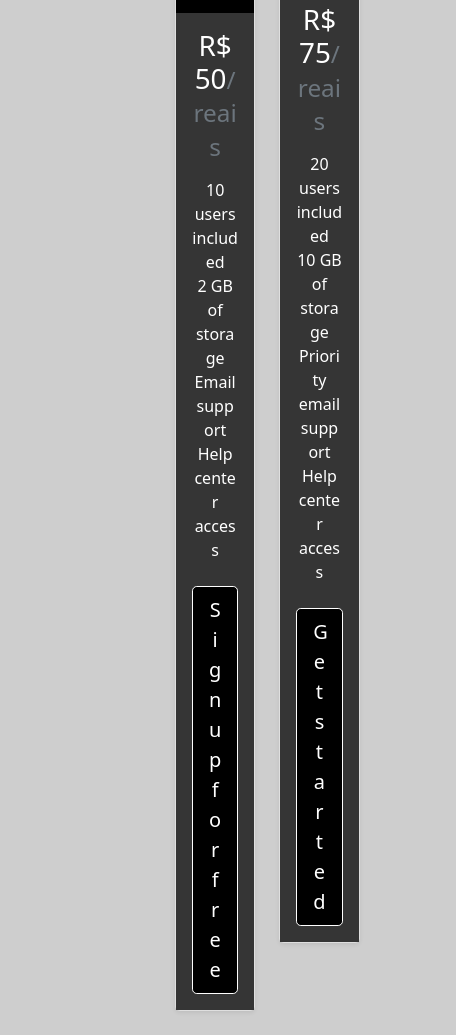
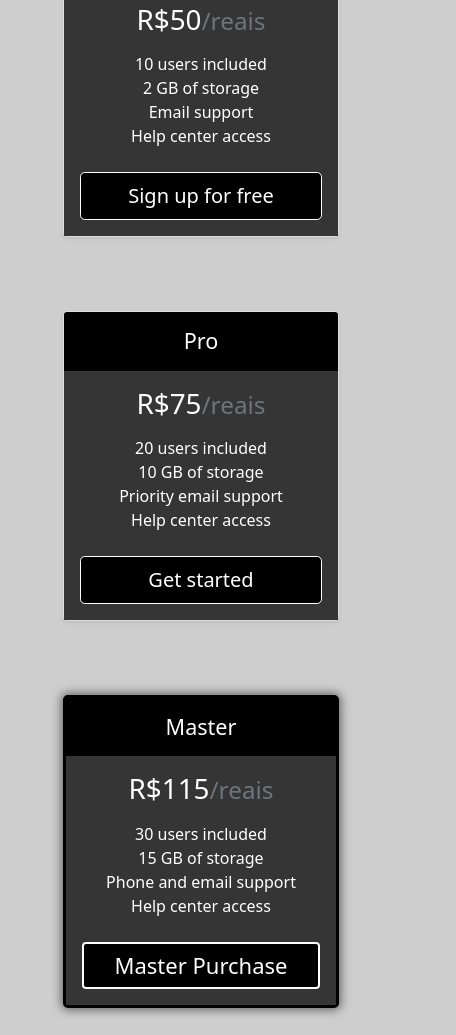
Before and after one commit to HaristonNuMacedo/ProjetoAcademia, a plain HTML site: page index.html in a window 390 px wide. Shown: the part 1397-2432 px from the top of the page, 456 px wide, since content can reach past the window. Drawn offline with nearby package versions, Linux system fonts and the light colour scheme.

Commit message:
Update @media ajustes

```diff
--- a/_css/responsivoGeral.css
+++ /dev/null
@@ -1,9 +0,0 @@
-
-
-@media screen and (min-width: 1440px){
-
-    div.col:nth-child(1){
-        margin-left: 65px;
-    }
-
-}
--- /dev/null
+++ b/_css/responsivoSeason3.css
@@ -0,0 +1,241 @@
+
+
+@media screen and (min-width: 1440px){
+
+    div.col:nth-child(1){
+        margin-left: 70px;
+    }
+
+}
+
+@media screen and (max-width: 900px){
+
+    .season3 {
+        width: 90%;
+        left: 35px;
+        display: inline-block;
+    }
+
+    div.col{
+        width: 45%;
+    }
+
+    div.col:nth-child(1){
+        margin-left: 250px;
+    }
+
+    div.col:nth-child(2){
+        margin-left: 250px;
+    }
+
+    div.col:nth-child(3){
+        margin-left: 250px;
+    }
+
+}
+
+@media screen and (max-width: 800px){
+
+    .season3 {
+        width: 90%;
+        left: 35px;
+        display: inline-block;
+    }
+
+    div.col{
+        width: 45%;
+    }
+
+    div.col:nth-child(1){
+        margin-left: 200px;
+    }
+
+    div.col:nth-child(2){
+        margin-left: 200px;
+    }
+
+    div.col:nth-child(3){
+        margin-left: 200px;
+    }
+
+}
+
+@media screen and (max-width: 750px){
+
+    .season3 {
+        width: 90%;
+        left: 35px;
+        display: inline-block;
+    }
+
+    div.col{
+        width: 55%;
+        margin-top: 50px;
+        margin-right: 0px;
+    }
+
+    div.col:nth-child(1){
+        margin-left: 155px;
+    }
+
+    div.col:nth-child(2){
+        margin-left: 155px;
+    }
+
+    div.col:nth-child(3){
+        margin-left: 155px;
+    }
+
+}
+
+@media screen and (max-width: 700px){
+
+
+    div.col:nth-child(1){
+        margin-left: 135px;
+    }
+
+    div.col:nth-child(2){
+        margin-left: 135px;
+    }
+
+    div.col:nth-child(3){
+        margin-left: 135px;
+    }
+
+}
+
+@media screen and (max-width: 650px){
+
+    .season3 {
+        width: 90%;
+        left: 25px;
+        display: inline-block;
+    }
+
+    div.col{
+        width: 65%;
+        margin-top: 50px;
+        margin-right: 0px;
+    }
+
+    div.col:nth-child(1){
+        margin-left: 110px;
+    }
+
+    div.col:nth-child(2){
+        margin-left: 110px;
+    }
+
+    div.col:nth-child(3){
+        margin-left: 110px;
+    }
+
+}
+
+@media screen and (max-width: 580px){
+
+    .season3 {
+        width: 90%;
+        left: 25px;
+        display: inline-block;
+    }
+
+    div.col{
+        width: 75%;
+        margin-top: 50px;
+        margin-right: 0px;
+    }
+
+    div.col:nth-child(1){
+        margin-left: 55px;
+    }
+
+    div.col:nth-child(2){
+        margin-left: 55px;
+    }
+
+    div.col:nth-child(3){
+        margin-left: 55px;
+    }
+
+}
+
+@media screen and (max-width: 480px){
+
+    .season3 {
+        width: 90%;
+        left: 25px;
+        display: inline-block;
+    }
+
+    div.col{
+        width: 80%;
+        margin-top: 50px;
+        margin-right: 0px;
+    }
+
+    div.col:nth-child(1){
+        margin-left: 38px;
+    }
+
+    div.col:nth-child(2){
+        margin-left: 38px;
+    }
+
+    div.col:nth-child(3){
+        margin-left: 38px;
+    }
+
+}
+
+
+@media screen and (max-width: 310px) {
+
+    .season3 {
+        width: 92%;
+        left: 10px;
+    }
+
+    div.col{
+        width: 85%;
+    }
+
+    div.col:nth-child(1){
+        margin-left: 25px;
+    }
+
+    div.col:nth-child(2){
+        margin-left: 25px;
+    }
+
+    div.col:nth-child(3){
+        margin-left: 25px;
+    }
+
+}
+
+@media screen and (max-width: 270px) {
+
+    .season3 {
+        width: 92%;
+        left: 0px;
+    }
+
+    div.col{
+        width: 95%;
+    }
+
+    div.col:nth-child(1){
+        margin-left: 15px;
+    }
+
+    div.col:nth-child(2){
+        margin-left: 15px;
+    }
+
+    div.col:nth-child(3){
+        margin-left: 15px;
+    }
+
+}
--- a/_css/style.css
+++ b/_css/style.css
@@ -34,7 +34,6 @@
     position: relative;
     margin-top: 25px;
     margin-bottom: 25PX;
-
     left: 120px;
     margin-right: 0px;
     width: 83%;
--- a/index.html
+++ b/index.html
@@ -9,7 +9,7 @@
     <link href="https://cdn.jsdelivr.net/npm/bootstrap@5.0.1/dist/css/bootstrap.min.css" rel="stylesheet" integrity="sha384-+0n0xVW2eSR5OomGNYDnhzAbDsOXxcvSN1TPprVMTNDbiYZCxYbOOl7+AMvyTG2x" crossorigin="anonymous">
 
     <link rel="stylesheet" href="_css/style.css">
-    <link rel="stylesheet" href="_css/responsivoGeral.css">
+    <link rel="stylesheet" href="_css/responsivoSeason3.css">
     <link rel="stylesheet" href="_css/responsivoIMG.css">
     <link rel="sorcut icon" href="img/logo-amd-black.png" type="image/png" style="width: 16px; height: 16px;">
 </head>
```
